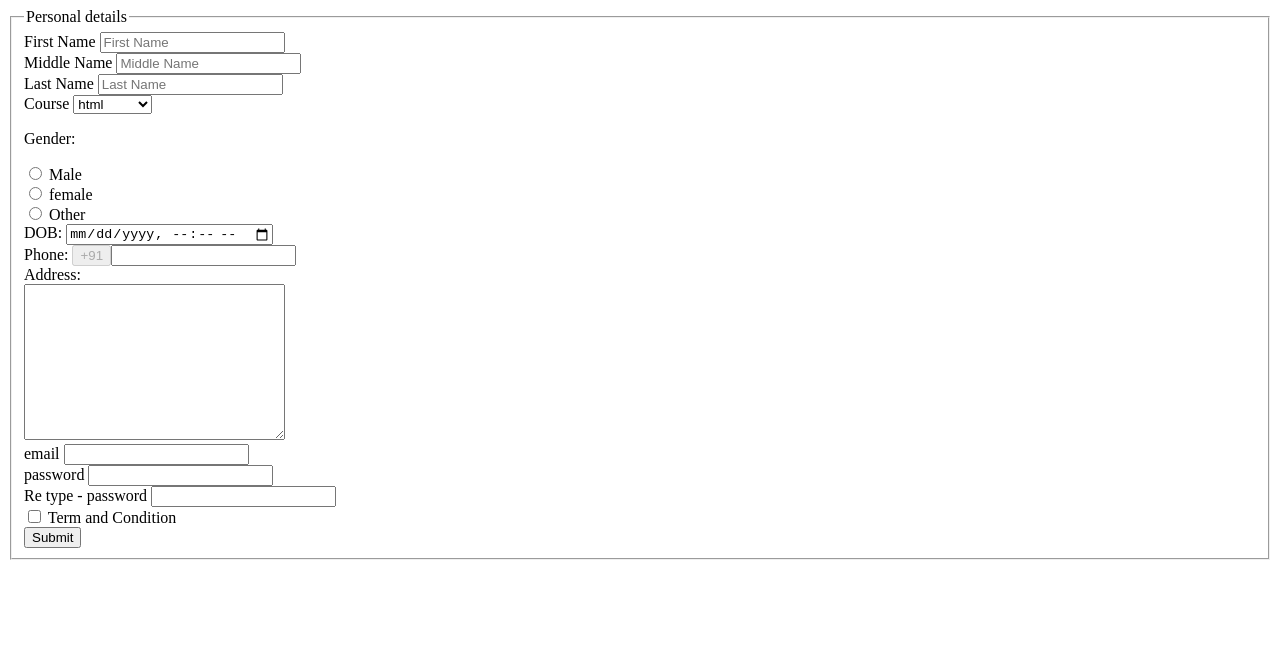
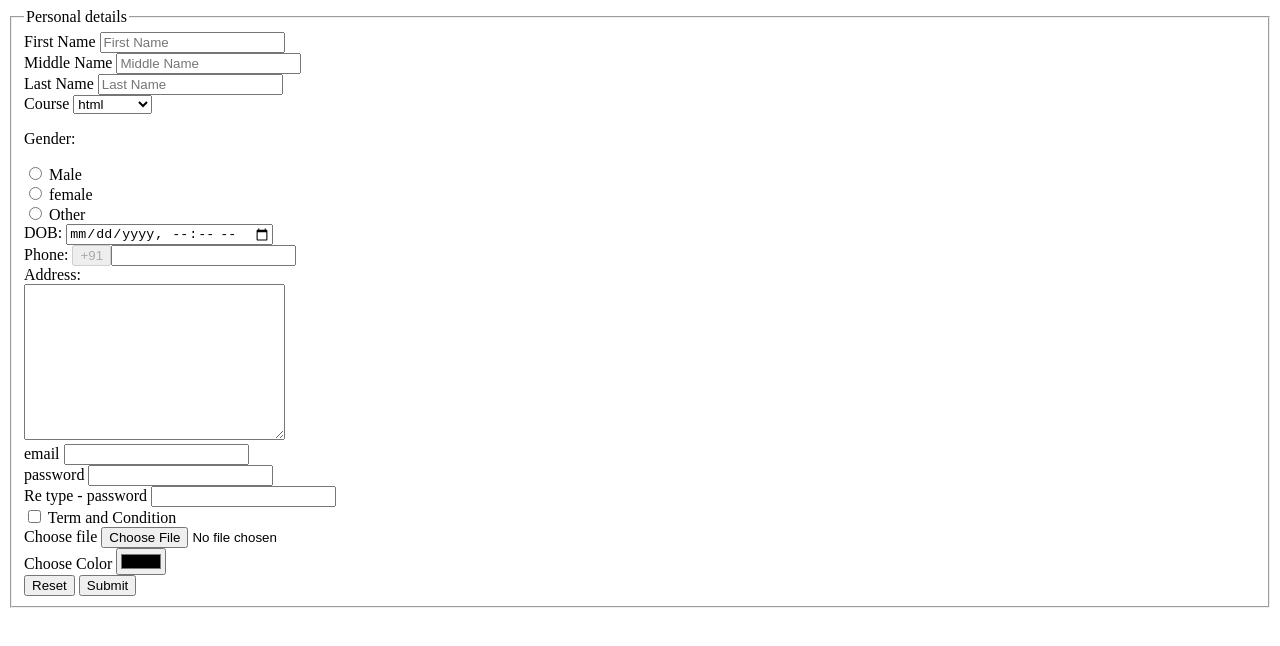
Before and after one commit to juber13/form, a plain HTML site: page index.html in a window 1280 px wide. Drawn offline with Linux system fonts and the light colour scheme.

Commit message:
make color field

```diff
--- a/index.html
+++ b/index.html
@@ -77,7 +77,16 @@
           <input type="checkbox" name="agree" />
           <label for="Last-name">Term and Condition</label>
         </div>
+        <div>
+            <label for="Last-name">Choose file</label>
+          <input type="file" name="agree" />
+        </div>
+        <div>
+            <label for="Last-name">Choose Color</label>
+          <input type="color" name="agree" />
+        </div>
 
+        <button type="reset">Reset</button>
         <button type="submit">Submit</button>
       </form>
     </fieldset>
```
